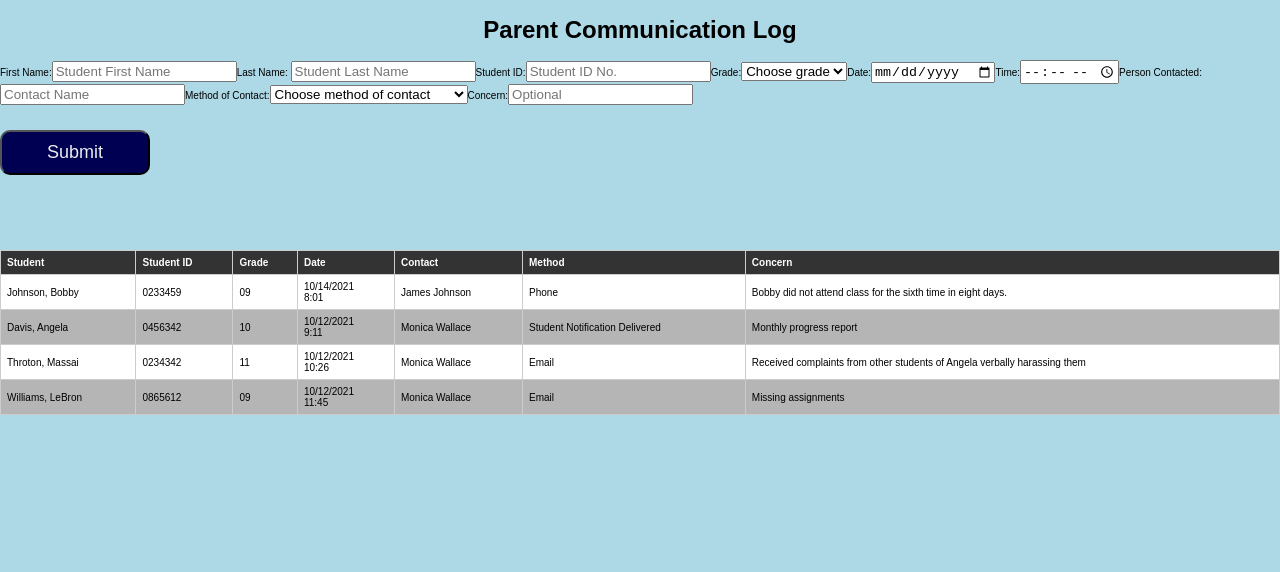
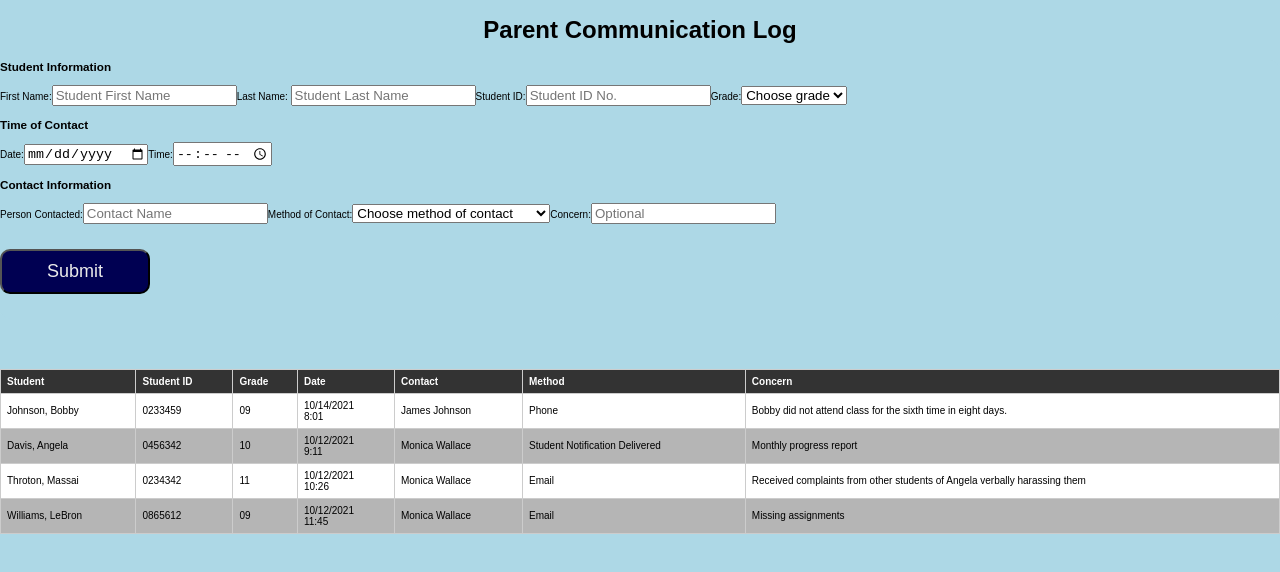
Before and after one commit to wdwiii/parent-communication-log, a React (Create React App) app: page / in a window 1280 px wide. Shown: the top 572 px of the page. Built offline with nearby package versions, Linux system fonts and the light colour scheme.

Commit message:
Modify classNames for h3 select elements

```diff
--- a/src/components/Form/Form.js
+++ b/src/components/Form/Form.js
@@ -103,6 +103,7 @@ const Form = (props) => {
       <Card background={'lightblue'}>
         <form className={styles['form']} onSubmit={handleSubmit}>
           <div className={styles['form__inputs']}>
+            <h3 className={styles['form__subheading']}>Student Information</h3>
             <label className={styles['form__label']} htmlFor="firstName">
               First Name:
             </label>
@@ -149,7 +150,7 @@ const Form = (props) => {
               Grade:
             </label>
             <select
-              className={styles['form__inputs']}
+              className={styles['form__input']}
               id="grade"
               name="grade"
               value={values.grade}
@@ -163,6 +164,7 @@ const Form = (props) => {
             </select>
             {errors.grade && <p>{errors.grade}</p>}
             {/* ============================ */}
+            <h3 className={styles['form__subheading']}>Time of Contact</h3>
             <label className={styles['form__label']} htmlFor="date">
               Date:
             </label>
@@ -189,6 +191,7 @@ const Form = (props) => {
             />
             {errors.time && <p>{errors.time}</p>}
             {/* ============================ */}
+            <h3 className={styles['form__subheading']}>Contact Information</h3>
             <label className={styles['form__label']} htmlFor="personContacted">
               Person Contacted:
             </label>
@@ -207,7 +210,7 @@ const Form = (props) => {
               Method of Contact:
             </label>
             <select
-              className={styles['form__inputs']}
+              className={styles['form__input']}
               id="method"
               name="method"
               value={values.method}
```
